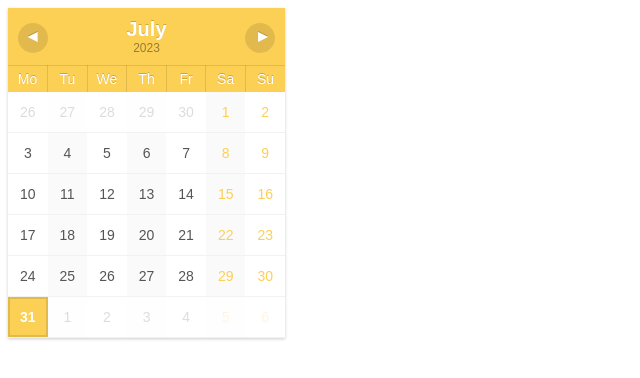
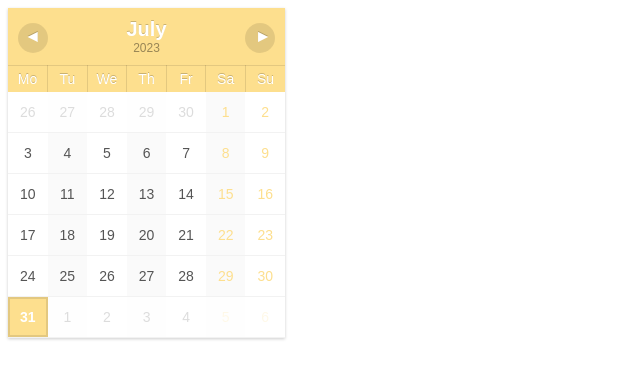
Before and after one commit to Kati3Grace/notion_widgets, a plain HTML site: page calendar.html in a window 1280 px wide. Shown: the whole page, without its empty margins (0-640 px from the left). Drawn offline with Linux system fonts and the light colour scheme.

Commit message:
update calendar.html

```diff
--- a/calendar.html
+++ b/calendar.html
@@ -63,7 +63,7 @@ td:last-child, th:last-child {
 th {
     border-top: 1px solid rgba(0,0,0,0.1);
     border-right: 1px solid rgba(0,0,0,0.1);
-    background-color: #FCCF55;
+    background-color: #fddf8e;
     color: #fff;
     text-shadow: 0px -1px 0px rgba(0,0,0,0.2);
     font-weight: normal;
@@ -95,11 +95,11 @@ td:nth-child(even)>span {
 }
 td:last-child>span,
 td:nth-child(6)>span {
-    color: #FCCF55;
+    color: #fddf8e;
 }
 td.avui>span {
     font-weight: bold;
-    background-color: #FCCF55;
+    background-color: #fddf8e;
     color: #fff;
     border: 2px solid rgba(0,0,0,0.1);
 }
@@ -107,7 +107,7 @@ td.fora > span {
     opacity: 0.2;
 }
 td > span:hover {
-    background: #fddf8e;
+    background: #fee7aa;
     color: #fff;
 }
 .boto-next, .boto-prev {
```
